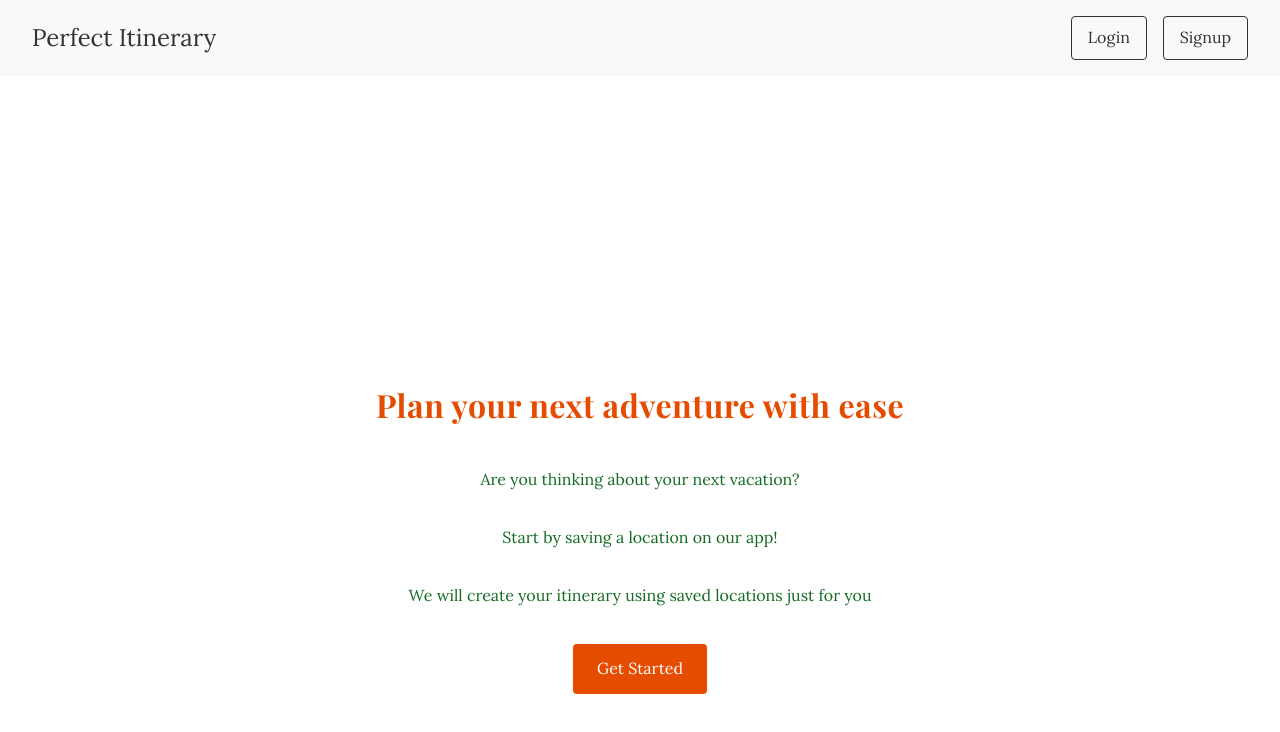
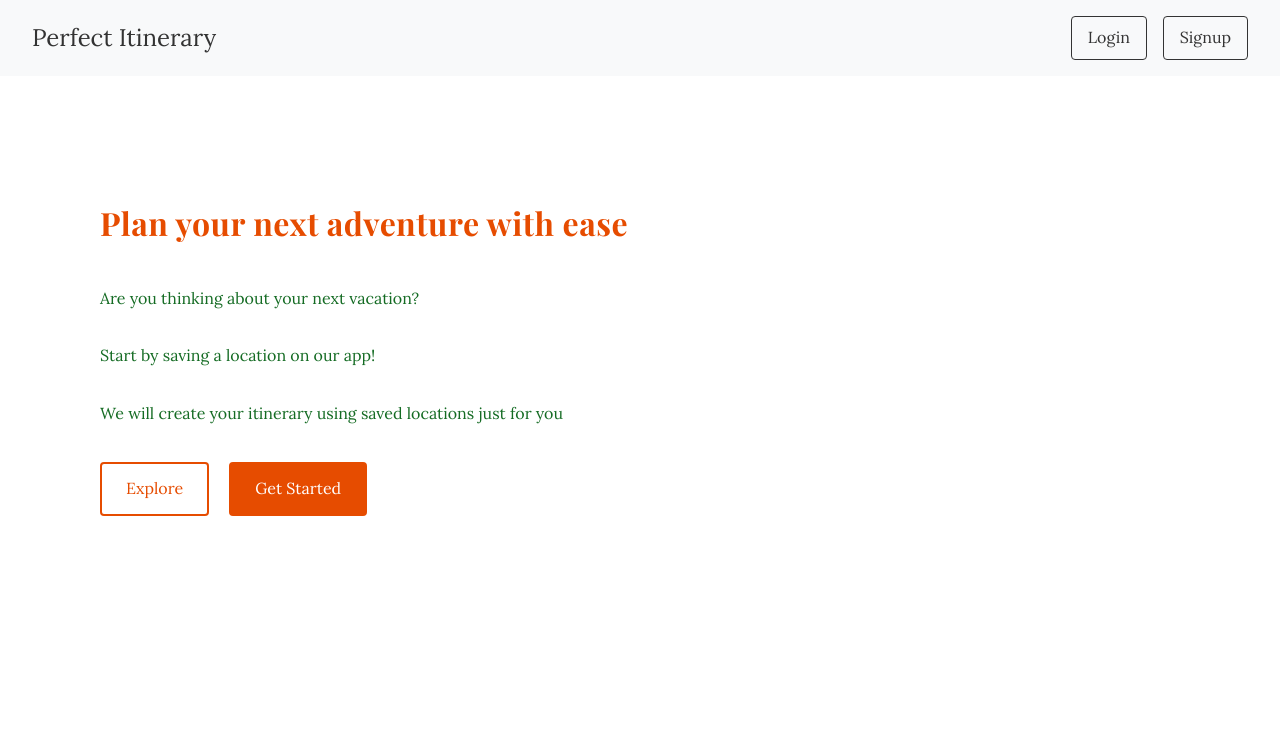
Before and after one commit to chaeshin/travel-itinerary, a React (Create React App) app in the folder front-end/: page / in a window 1280 px wide. Shown: the top 732 px of the page. Built offline with nearby package versions, Linux system fonts and the light colour scheme.

Commit message:
landing page explore button added, minor style updated

```diff
--- a/front-end/src/components/Home.css
+++ b/front-end/src/components/Home.css
@@ -1,24 +1,45 @@
 .home {
-  text-align: center;
-  padding: 50px 20px;
+  text-align: left;
+  padding: 100px 100px;
   min-height: 100vh;
   display: flex;
   flex-direction: column;
-  align-items: center;
-  justify-content: center;
+  /* align-items: center; */
+  /* justify-content: center; */
+}
+
+.button-group {
+  display: flex;
+  gap: 20px;
+  margin-top: 20px;
+}
+
+.explore-button,
+.cta-button {
+  padding: 12px 24px;
+  border-radius: 4px;
+  text-decoration: none;
+  transition: all 0.3s ease;
+}
+
+.explore-button {
+  background-color: transparent;
+  color: #e64c00;
+  border: 2px solid #e64c00;
 }
 
 .cta-button {
-  display: inline-block;
-  padding: 12px 24px;
-  background-color: #e64c00;/* Matching header orange color */
+  background-color: #e64c00;
   color: white;
-  text-decoration: none;
-  border-radius: 4px;
-  margin-top: 20px;
-  transition: background-color 0.3s;
+  border: 2px solid #e64c00;
+}
+
+.explore-button:hover {
+  background-color: #e64c00;
+  color: white;
 }
 
 .cta-button:hover {
-  background-color: #ca4300;/* Slightly darker on hover */
+  background-color: #ca4300;
+  border-color: #ca4300;
 }
--- a/front-end/src/components/Home.js
+++ b/front-end/src/components/Home.js
@@ -2,18 +2,23 @@ import React from 'react';
 import { Link } from 'react-router-dom';
 import './Home.css';
 
-function Home() {
+const Home = () => {
   return (
     <div className="home">
       <h1>Plan your next adventure with ease</h1>
       <p>Are you thinking about your next vacation?</p>
       <p>Start by saving a location on our app!</p>
       <p>We will create your itinerary using saved locations just for you</p>
-      <Link to="/trips" className="cta-button">
-        Get Started
-      </Link>
+      <div className="button-group">
+        <Link to="/trips" className="explore-button">
+          Explore
+        </Link>
+        <Link to="/trips" className="cta-button">
+          Get Started
+        </Link>
+      </div>
     </div>
   );
-}
+};
 
 export default Home;
--- a/front-end/src/components/Login.js
+++ b/front-end/src/components/Login.js
@@ -82,4 +82,4 @@ const Login=({setCurrUser, setShow}) => {
   );
 };
 
-export default Login;
+export default Login
```
